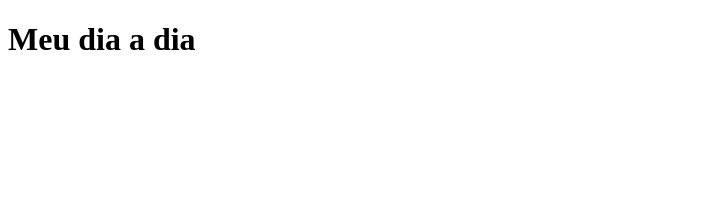
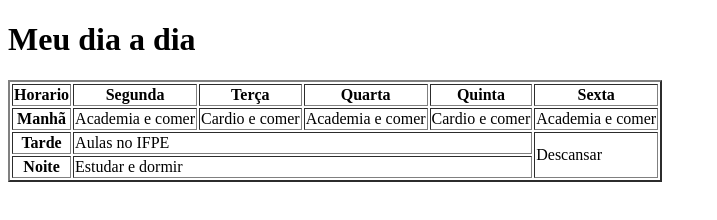
Before and after one commit to StayInPluton/web1_ADS2024_1, a plain HTML site: page Aula03/exercicio3.html in a window 1280 px wide. Shown: the whole page, without its empty margins (0-717 px from the left). Drawn offline with Linux system fonts and the light colour scheme.

Commit message:
Exercecicio 3

```diff
--- a/Aula03/exercicio3.html
+++ b/Aula03/exercicio3.html
@@ -8,7 +8,35 @@
 <body>
     <h1>Meu dia a dia</h1>
     <div>
+        <table border="2">
+            <tr>
+                <th>Horario</th>
+                <th>Segunda</th>
+                <th>Terça</th>
+                <th>Quarta</th>
+                <th>Quinta</th>
+                <th>Sexta</th>
+            </tr>
+            <tr>
+                <th>Manhã</th>
+                <td>Academia e comer</td>
+                <td>Cardio e comer</td>
+                <td>Academia e comer</td>
+                <td>Cardio e comer</td>
+                <td>Academia e comer</td>
+            </tr>
+            <tr>
+                <th>Tarde</th>
+                <td colspan="4" >Aulas no IFPE</td>
+                <td rowspan="2">Descansar</td>
+            </tr>
+            <tr>
+                <th>Noite</th>
+                <td colspan="4">Estudar e dormir</td>
 
+
+            </tr>
+        </table>
     </div>
 </body>
 </html>
```
